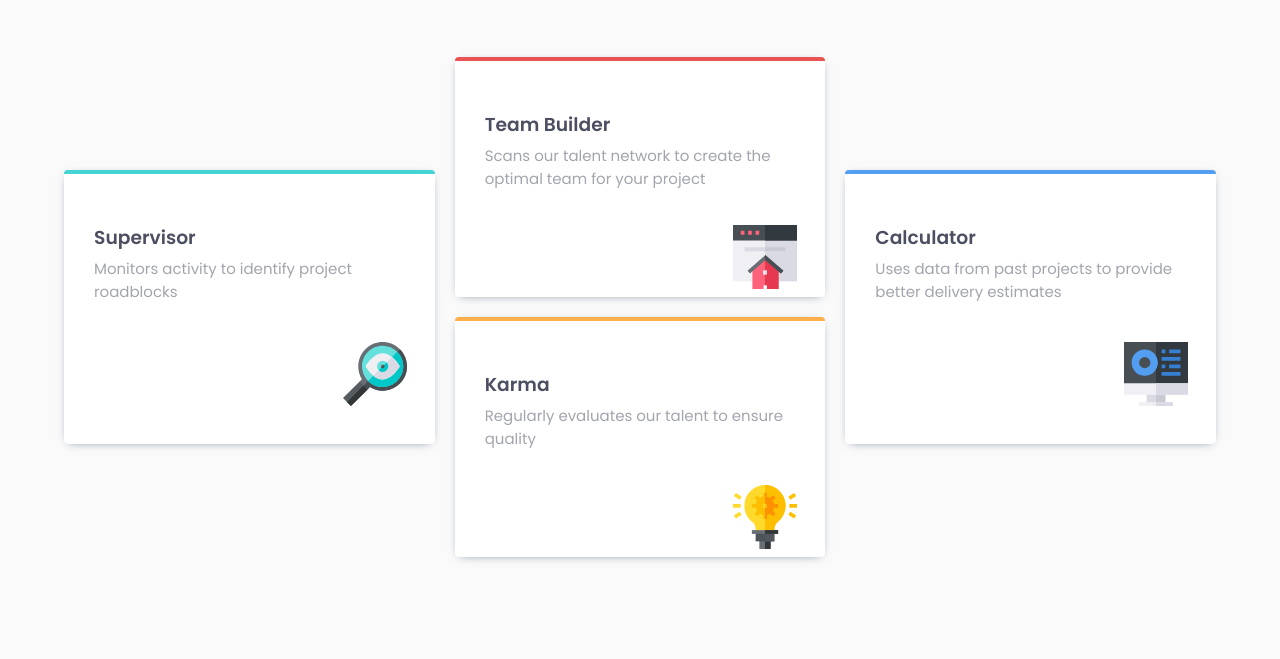
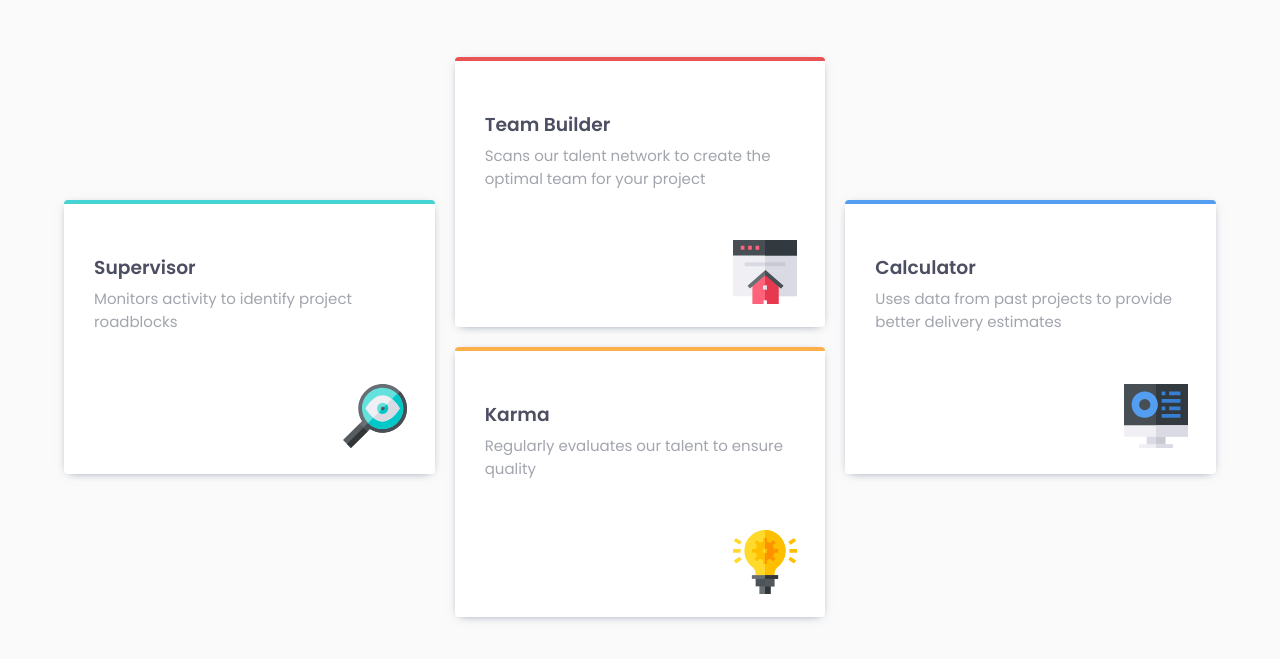
Before and after one commit to AbbasSaad27/four_card_features, a plain HTML site: page index.html in a window 1280 px wide. Shown: the part 195-854 px from the top of the page. Before the commit the page ends 812 px from the top, so only its background shows below. Drawn offline with Linux system fonts and the light colour scheme.

Commit message:
updated style.css

```diff
--- a/css/style.css
+++ b/css/style.css
@@ -38,11 +38,11 @@ h3 {
 #container {
   width: 90%;
   max-width: 1200px;
-  height: 60%;
+  height: 70%;
   margin: 60px auto;
   display: grid;
   grid-template-columns: repeat(3, 1fr);
-  grid-auto-rows: minmax(240px, auto);
+  grid-auto-rows: minmax(270px, auto);
   grid-gap: 20px;
 }
 #container p {
@@ -58,7 +58,7 @@ h3 {
 }
 img {
   position: relative;
-  top: 10%;
+  top: 15%;
   left: 80%;
 }
 .box1 {
@@ -99,12 +99,17 @@ img {
     grid-row: 2 / 3;
   }
 }
+@media only screen and (min-height: 1100px) {
+  body {
+    margin-top: 25%;
+  }
+}
 @media only screen and (max-width: 730px) {
   #container {
     width: 80%;
     height: auto;
     grid-template-columns: 1fr;
-    grid-template-rows: repeat(4, 240px);
+    grid-template-rows: repeat(4, 270px);
   }
   .header {
     width: 76%;
```
